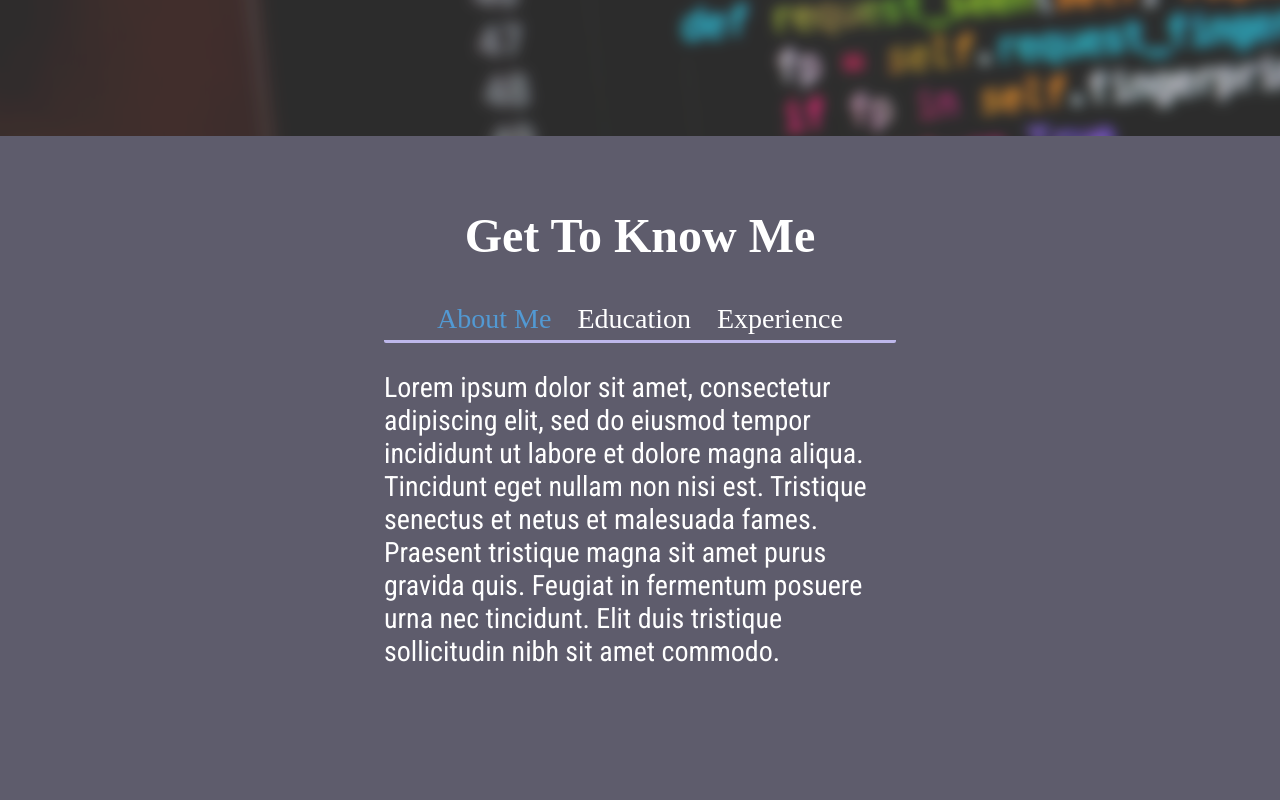
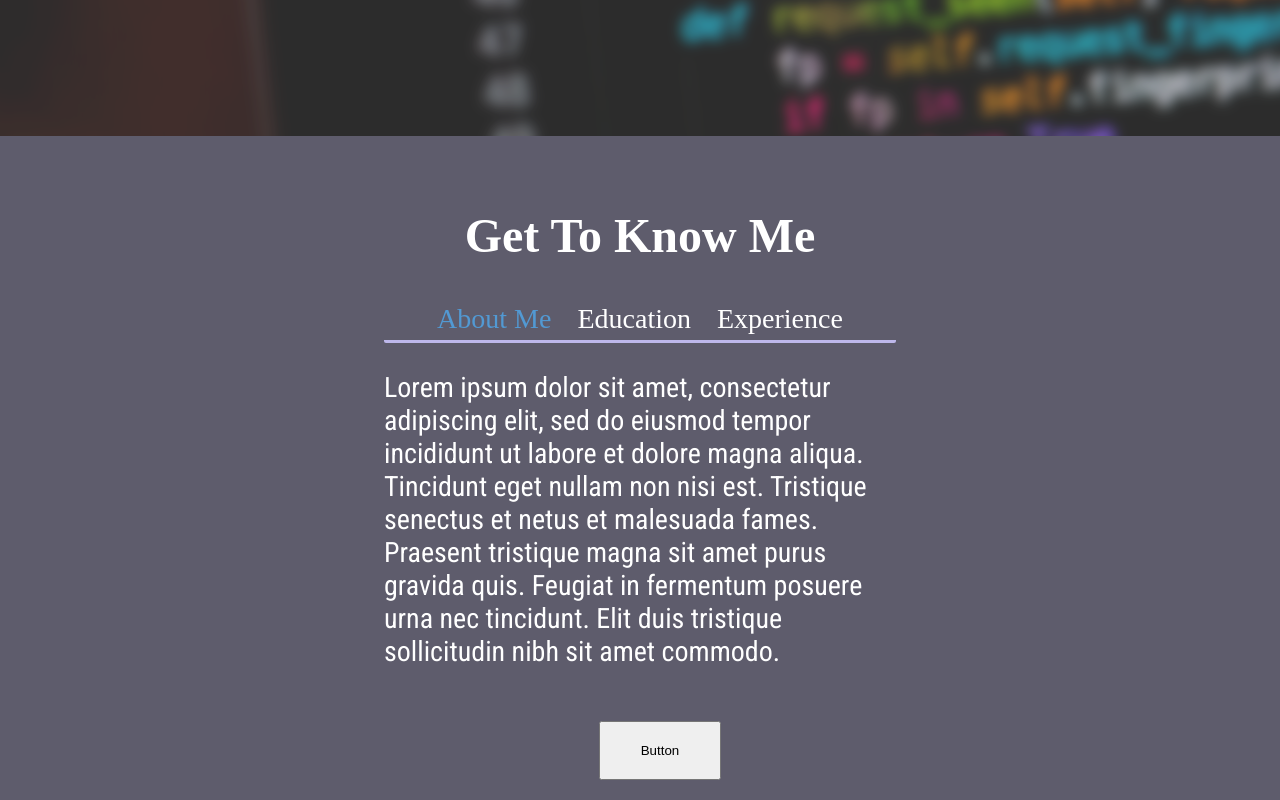
Before and after one commit to KhallilB/Portfolio-React, a React (Create React App) app: page / in a window 1280 px wide. Shown: the part 664-1464 px from the top of the page. Before the commit the page ends 1415 px from the top, so only its background shows below. Built offline with nearby package versions, Linux system fonts and the light colour scheme; a web font is replaced by a local one.

Commit message:
[add] about button

```diff
--- a/src/components/home/bottom/Bottom.css
+++ b/src/components/home/bottom/Bottom.css
@@ -1,12 +1,22 @@
 .bottom-container {
+  width: 100vw;
+}
+.bottom-container .tab-container {
   text-align: center;
+  display: flex;
+  flex-direction: column;
+  align-items: center;
+  justify-content: center;
+  padding-top: 75px;
+  padding-bottom: 250px;
+  height: 30vh;
+}
+.bottom-container .tab-container p {
+  text-align: left;
+}
+.bottom-container .button-container {
   display: flex;
   align-items: center;
   justify-content: center;
-  padding-top: 75px;
-  padding-bottom: 300px;
-  height: 30vh;
+  width: 100%;
 }
-.bottom-container p {
-  text-align: left;
-}
--- a/src/components/home/bottom/Bottom.jsx
+++ b/src/components/home/bottom/Bottom.jsx
@@ -2,10 +2,16 @@ import React from 'react';
 import './Bottom.css';
 
 import TabMenu from '../tabMenu/TabMenu';
+import Button from '../../utils/button/Button';
 
 const Bottom = () => (
     <div className="bottom-container" id="about">
-        <TabMenu></TabMenu>
+        <div className="tab-container">
+            <TabMenu></TabMenu>
+        </div>
+        <div className="button-container">
+            <Button link={'/portfolio'}></Button>
+        </div>
     </div>
 )
 
--- a/src/components/home/bottom/Bottom.scss
+++ b/src/components/home/bottom/Bottom.scss
@@ -1,11 +1,15 @@
 .bottom-container {
+  width: 100vw;
+
+  .tab-container {
     text-align: center;
 
     display: flex;
+    flex-direction: column;
     align-items: center;
     justify-content: center;
     padding-top: 75px;
-  padding-bottom: 300px;
+    padding-bottom: 250px;
     height: 30vh;
     // margin-top: -30vh;
 
@@ -13,3 +17,12 @@
       text-align: left;
     }
   }
+
+  .button-container {
+    display: flex;
+    align-items: center;
+    justify-content: center;
+
+    width: 100%;
+  }
+}
--- a/src/components/utils/button/Button.css
+++ b/src/components/utils/button/Button.css
@@ -1 +1,5 @@
-/* No CSS *//*# sourceMappingURL=Button.css.map */
+button {
+  padding: 20px;
+  margin: 20px;
+  width: 100%;
+}
--- a/src/components/utils/button/Button.jsx
+++ b/src/components/utils/button/Button.jsx
@@ -1,17 +1,18 @@
 import React from 'react';
+import { Link } from 'react-router-dom';
 import './Button.css';
 
 class Button extends React.Component {
-    constructor() {
-        super();
-        this.state = {}
+    constructor(props) {
+        super(props);
+        this.state = {
+            link: this.props.link
+        }
     }
 
     render() {
         return (
-            <div>
-                Button
-            </div>
+            <Link to={this.state.link}><button>Button</button></Link>
         )
     }
 }
--- a/src/components/utils/button/Button.scss
+++ b/src/components/utils/button/Button.scss
@@ -0,0 +1,8 @@
+button {
+    padding: 20px;
+    margin: 20px;
+
+    width: 100%;
+
+
+}
```
Lines whose indentation alone changed are shown as unchanged.
